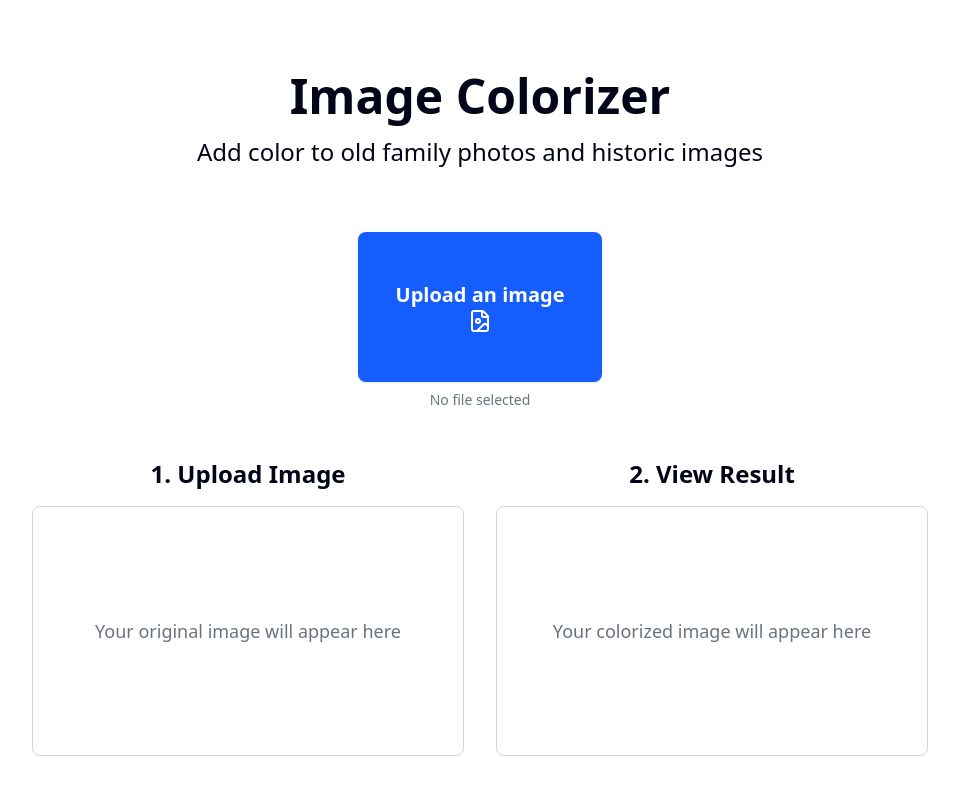
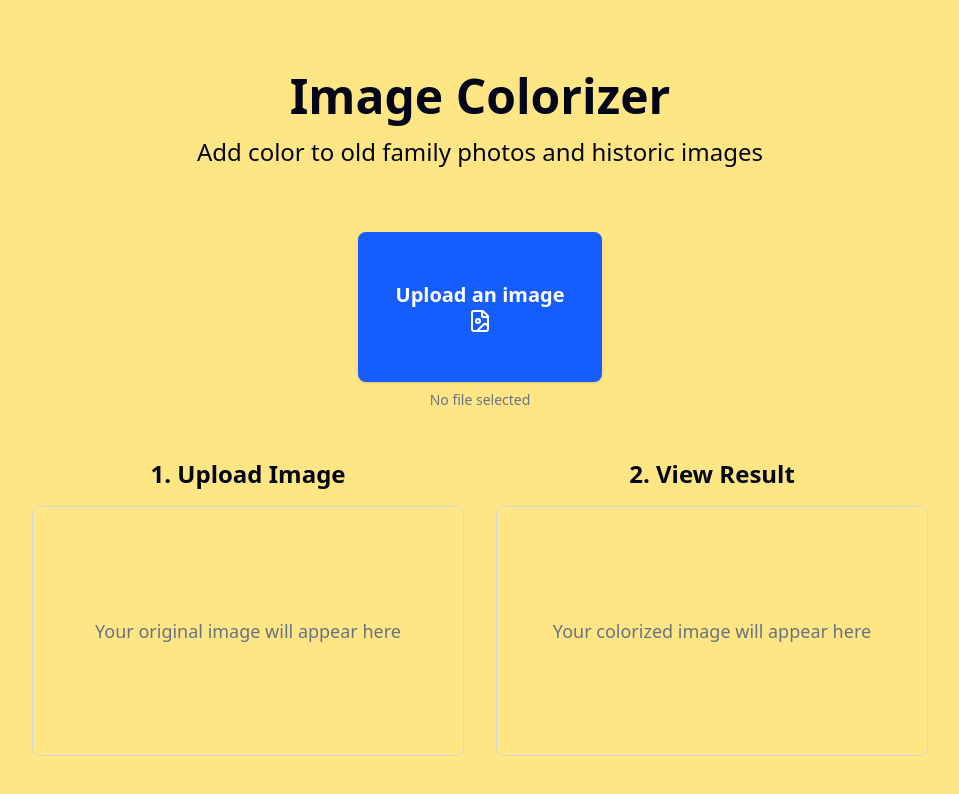
Before and after one commit to vojtam/colorization-frontend, a SvelteKit app: page / in a window 1280 px wide. Shown: the top 794 px of the page, without its empty margins (160-1119 px from the left). Built offline with nearby package versions, Linux system fonts and the light colour scheme.

Commit message:
test ci workflow

```diff
--- a/src/routes/+page.svelte
+++ b/src/routes/+page.svelte
@@ -54,7 +54,7 @@
 
 </script>
 
-<main class="w-screen h-screen flex flex-col  items-center">
+<main class="w-screen bg-amber-200 h-screen flex flex-col  items-center">
     <div class="text-center font-display h-[25%] p-8 flex items-center justify-end flex-col">
         <h1 class="text-5xl  font-bold mb-4">Image Colorizer</h1>
         <p class="text-2xl">Add color to old family photos and historic images</p>
```
